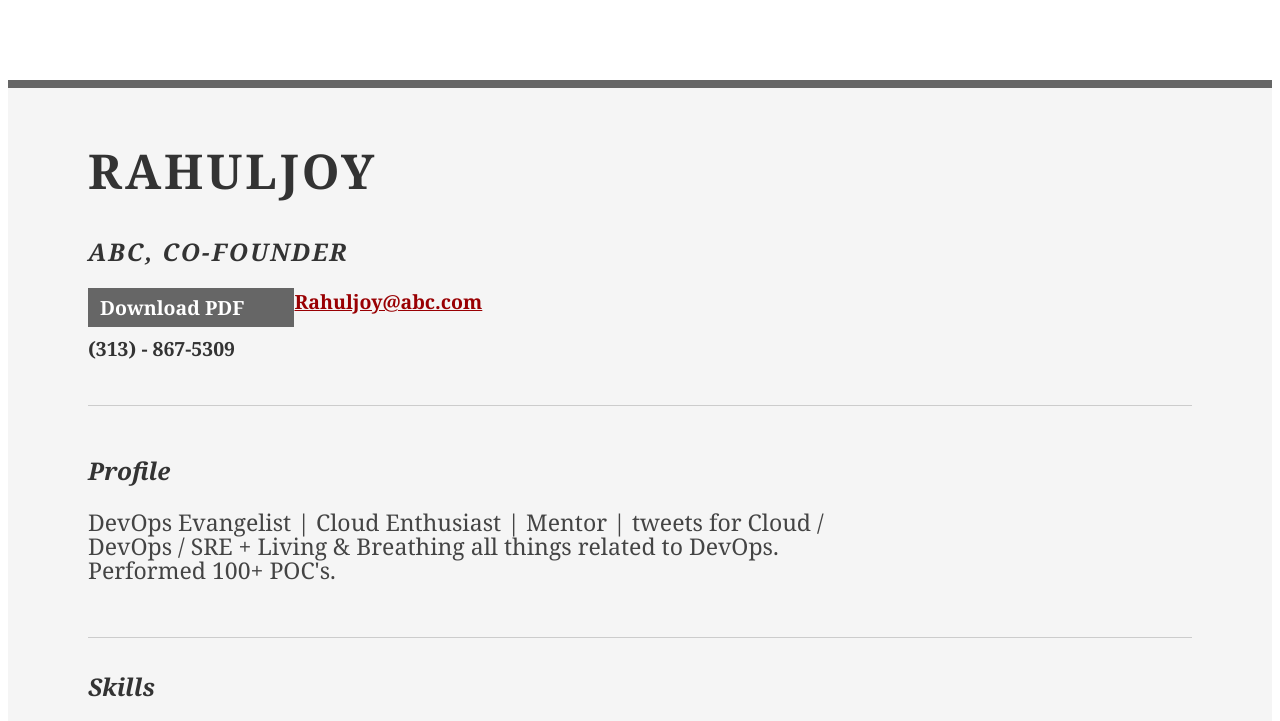
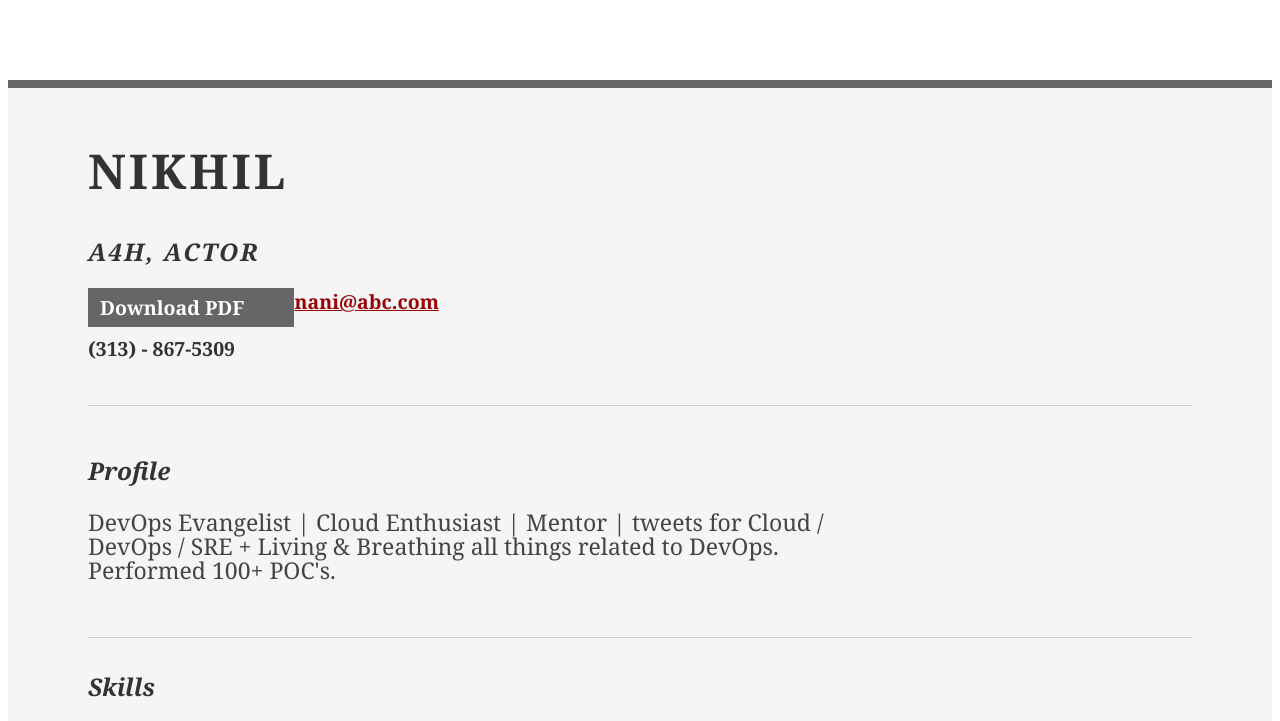
Before and after one commit to nani454554/Batch-30, a plain HTML site: page index.html in a window 1280 px wide. Shown: the top 721 px of the page. Drawn offline with Linux system fonts and the light colour scheme; a small style sheet from the web is missing.

Commit message:
Update index.html

```diff
--- a/index.html
+++ b/index.html
@@ -2,7 +2,7 @@
 <html>
 <head>
 
-	<title>nikhil | a4h, actor | Rahuljoy@abc.com</title>
+	<title>nikhil | a4h, actor | Nani@abc.com</title>
 	<meta http-equiv="content-type" content="text/html; charset=utf-8" />
 
 	<meta name="keywords" content="" />
@@ -20,14 +20,14 @@
 		<div id="hd">
 			<div class="yui-gc">
 				<div class="yui-u first">
-					<h1>Rahuljoy</h1>
-					<h2>abc, Co-founder</h2>
+					<h1>nikhil</h1>
+					<h2>a4h, actor</h2>
 				</div>
 
 				<div class="yui-u">
 					<div class="contact-info">
 						<h3><a id="pdf" href="#">Download PDF</a></h3>
-						<h3><a href="mailto:name@yourdomain.com">Rahuljoy@abc.com</a></h3>
+						<h3><a href="mailto:name@yourdomain.com">nani@abc.com</a></h3>
 						<h3>(313) - 867-5309</h3>
 					</div><!--// .contact-info -->
 				</div>
```
